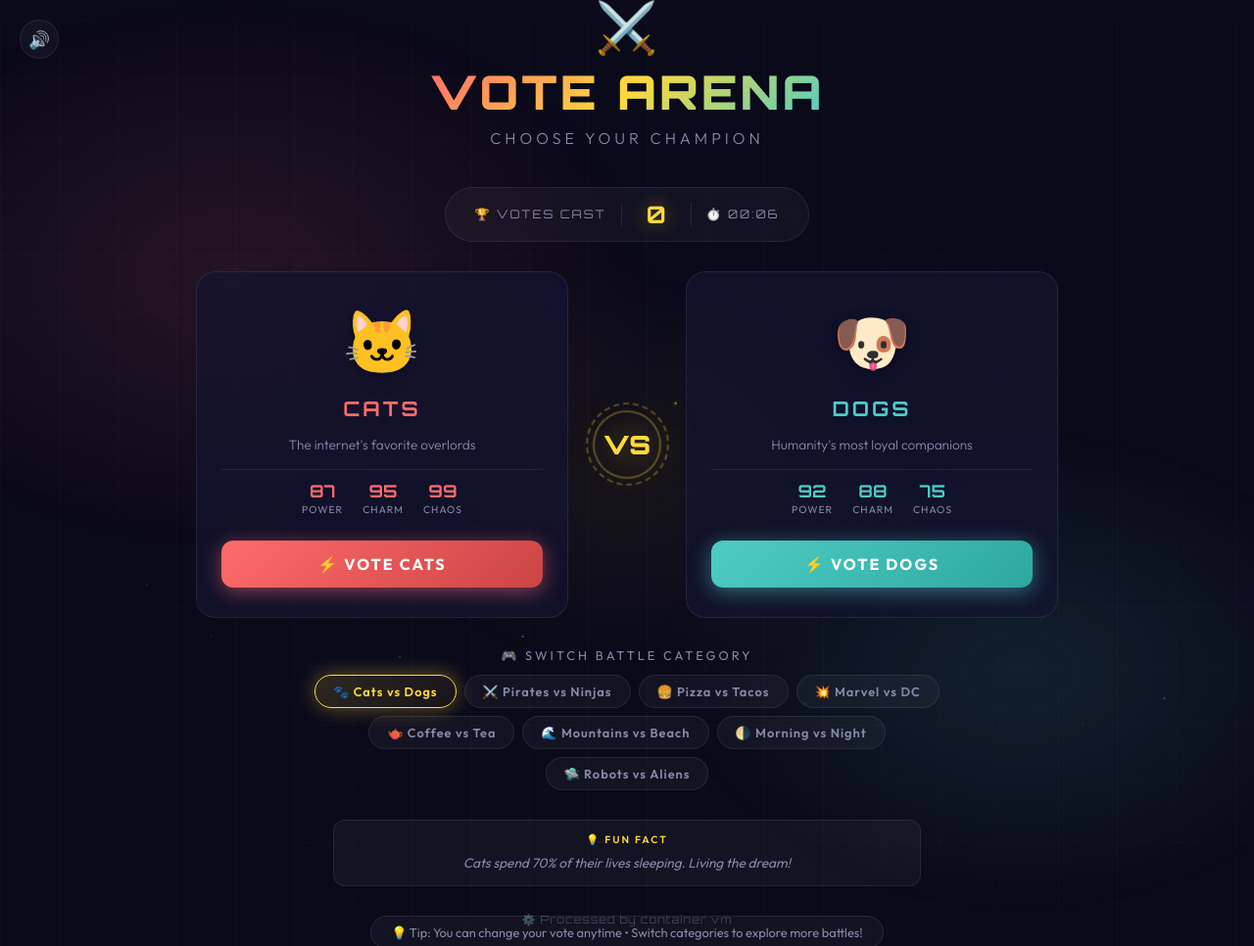
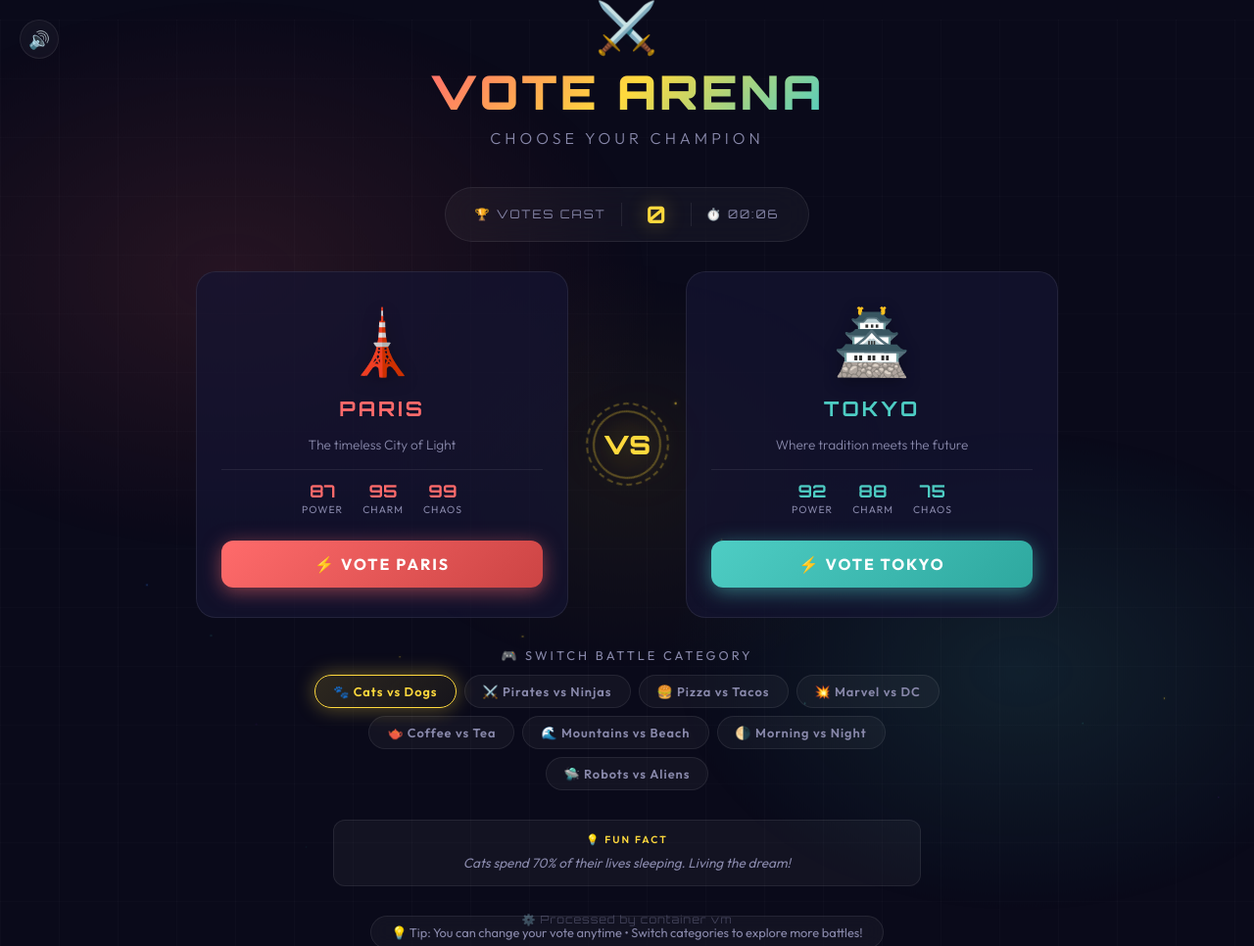
Before and after one commit to sampv69git/Voting-app, a Flask app: page / in a window 1280 px wide. Shown: the whole page at 98% size. Run offline with Flask 3, Linux system fonts and the light colour scheme.

Commit message:
city matchups update

```diff
--- a/vote/app.py
+++ b/vote/app.py
@@ -6,8 +6,8 @@ import random
 import json
 import logging
 
-option_a = os.getenv('OPTION_A', "Cats")
-option_b = os.getenv('OPTION_B', "Dogs")
+option_a = os.getenv('OPTION_A', "Paris")
+option_b = os.getenv('OPTION_B', "Tokyo")
 hostname = socket.gethostname()
 
 app = Flask(__name__)
--- a/vote/templates/index.html
+++ b/vote/templates/index.html
@@ -59,9 +59,9 @@
           <div class="vote-card card-a" id="voteCardA" data-vote="a">
             <div class="power-tooltip">Click to vote!</div>
             <div class="card-inner">
-              <div class="card-emoji" id="emojiA">🐱</div>
+              <div class="card-emoji" id="emojiA">🗼</div>
               <div class="card-name" id="nameA">{{option_a}}</div>
-              <div class="card-tagline" id="taglineA">The internet's favorite overlords</div>
+              <div class="card-tagline" id="taglineA">The timeless City of Light</div>
               <div class="card-stats">
                 <div class="stat-item">
                   <div class="stat-val" id="powerA">87</div>
@@ -93,9 +93,9 @@
           <div class="vote-card card-b" id="voteCardB" data-vote="b">
             <div class="power-tooltip">Click to vote!</div>
             <div class="card-inner">
-              <div class="card-emoji" id="emojiB">🐶</div>
+              <div class="card-emoji" id="emojiB">🏯</div>
               <div class="card-name" id="nameB">{{option_b}}</div>
-              <div class="card-tagline" id="taglineB">Humanity's most loyal companions</div>
+              <div class="card-tagline" id="taglineB">Where tradition meets the future</div>
               <div class="card-stats">
                 <div class="stat-item">
                   <div class="stat-val" id="powerB">92</div>
```
